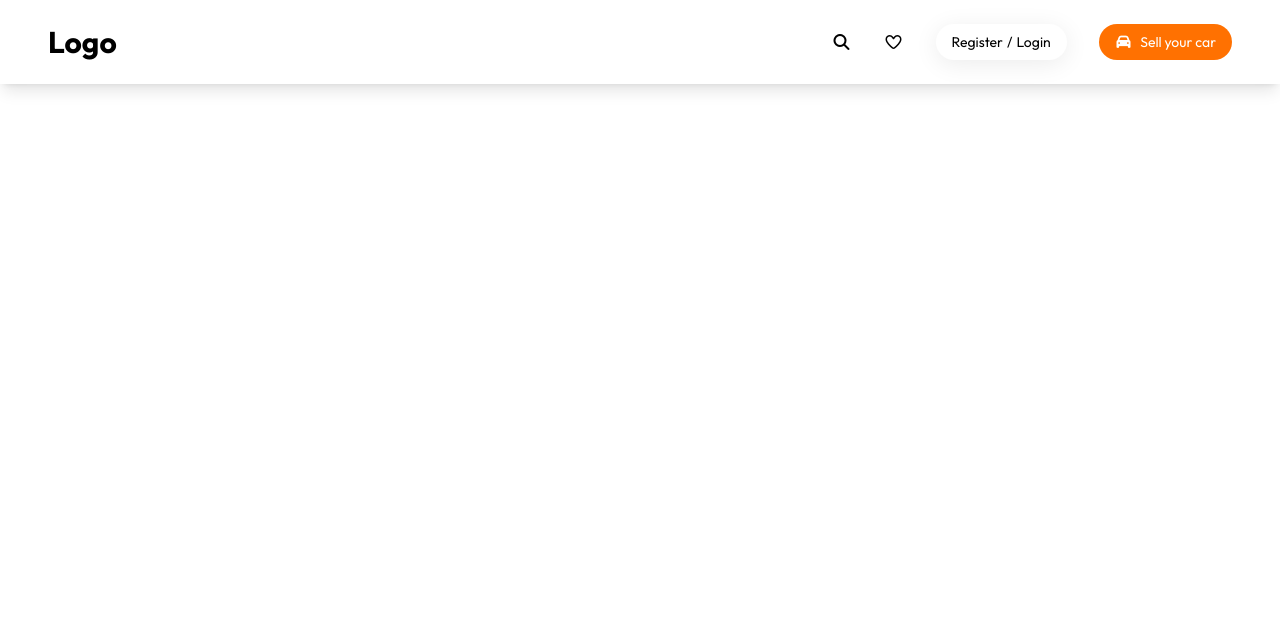
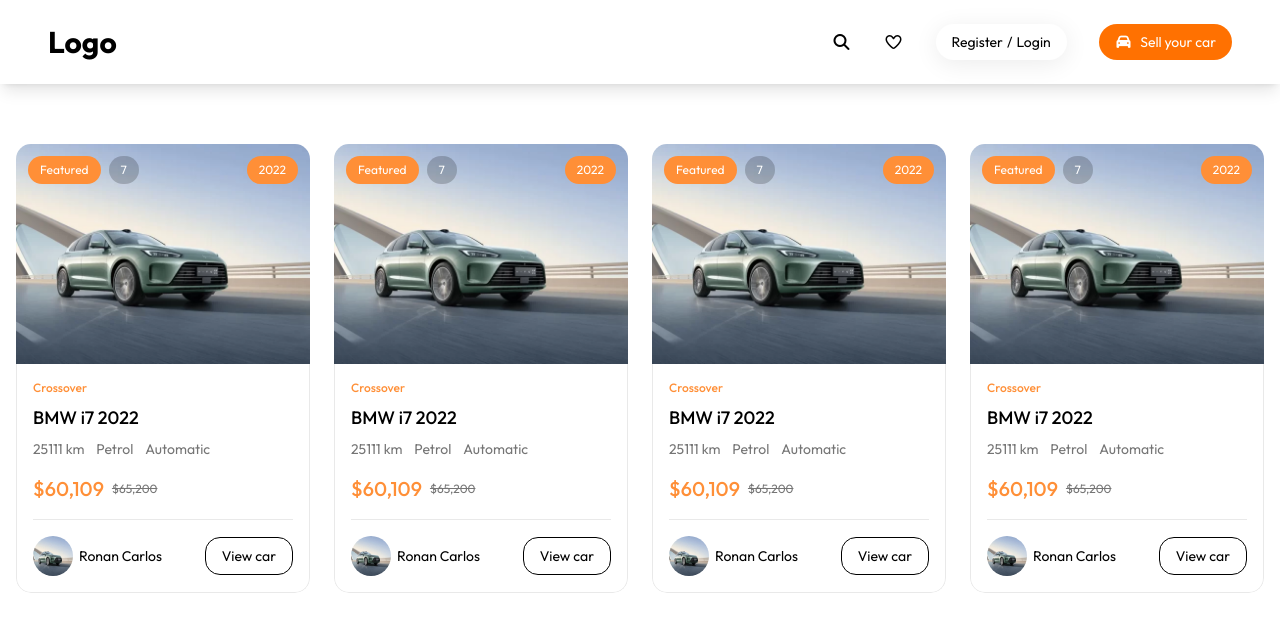
Before and after one commit to Abubakar3007/fullstackapp, a React (Create React App) app in the folder frontend/: page /listing in a window 1280 px wide. Shown: the top 632 px of the page. Built offline with nearby package versions, Linux system fonts and the light colour scheme.

Commit message:
change listing page listing.jsx Card.jsx

```diff
--- a/frontend/src/App.js
+++ b/frontend/src/App.js
@@ -6,17 +6,19 @@
 import Header from "./components/header/Header";
 import MyProfile from "./pages/MyProfile";
 import Home from "./pages/Home";
+import Listing from "./pages/Listing";
 
 function App() {
   return (
     <Router>
       <Header />
       <Routes>
-        <Route path='/' element={<Home/>} />
+        <Route path='/' element={<Home />} />
         <Route path='/register/' element={<Register />} />
         <Route path='/login/' element={<Login />} />
         <Route path='/forget-password/' element={<ForgetPassword />} />
         <Route path='/my-profile/' element={<MyProfile />} />
+        <Route path='/listing/' element={<Listing />} />
       </Routes>
     </Router>
   );
--- /dev/null
+++ b/frontend/src/components/listing/Card.jsx
@@ -0,0 +1,51 @@
+import React from 'react';
+import DefaultImage from '../../assets/images/car-image.webp';
+const Card = () => {
+    return (
+        <div className="rounded-[15px] overflow-hidden">
+            {/* card image */}
+            <div className="relative">
+                <a href="" className="relative h-[220px] block">
+                    <img src={DefaultImage} alt="car image" loading="lazy" className="object-cover w-full h-full" />
+                    {/* feature */}
+                    <div className="absolute flex gap-2 text-xs top-3 left-3">
+                        <div className="px-3 py-[6px] bg-[#ff8f37] text-white rounded-[25px]">Featured</div>
+                        <div className="py-[6px] bg-black/20 text-white px-3 rounded-[25px]">
+                            <span>7</span>
+                        </div>
+                    </div>
+                    <div className="absolute text-xs right-3 top-3 px-3 py-[6px] rounded-[25px] text-white bg-[#ff8f37]">2022</div>
+                </a>
+            </div>
+            {/* card content */}
+            <div className="border border-[#e9e9e9] border-t-0 p-4 overflow-hidden rounded-b-[15px]">
+                <div className="text-[#ff8f37] text-xs font-medium mb-2">Crossover</div>
+                <h3 className="mb-2 text-[18px] font-medium">BMW i7 2022</h3>
+                <div className="flex gap-3 text-sm text-[#757575] mb-4">
+                    <div>
+                        <span>25111 km</span>
+                    </div>
+                    <div>
+                        <span>Petrol</span>
+                    </div>
+                    <div>
+                        <span>Automatic</span>
+                    </div>
+                </div>
+                <div className="flex items-center gap-2">
+                    <h4 className="text-xl text-[#ff8f37] font-medium">$60,109</h4>
+                    <span className="text-[#757575] line-through text-xs">$65,200</span>
+                </div>
+                <div className="border-t border-[#e9e9e9] mt-4 pt-4 flex items-center justify-between">
+                    <div className="flex text-sm gap-[6px] items-center">
+                        <img className="flex-shrink-0 w-10 h-10 rounded-full" src={DefaultImage} />
+                        <span>Ronan Carlos</span>
+                    </div>
+                    <a href="" className="rounded-[15px] border border-black text-sm py-2 px-4 flex-shrink-0 hover:bg-black hover:text-white">View car</a>
+                </div>
+            </div>
+        </div>
+    )
+}
+
+export default Card
--- a/frontend/src/pages/Listing.jsx
+++ b/frontend/src/pages/Listing.jsx
@@ -1,8 +1,18 @@
 import React from 'react'
+import Card from '../components/listing/Card'
 
 const Listing = () => {
     return (
-        <div>This is my first listing</div>
+        <main className="py-[60px]">
+            <div className="max-w-[1280px] px-4 mx-auto w-full">
+                <div className="grid grid-cols-4 grid-cols-[repeat(auto-fill,_minmax(220px,_1fr)] gap-6">
+                    <Card />
+                    <Card />
+                    <Card />
+                    <Card />
+                </div>
+            </div>
+        </main>
     )
 }
 
```
Also changed, not shown: frontend/src/assets/images/car-image.webp (added).
